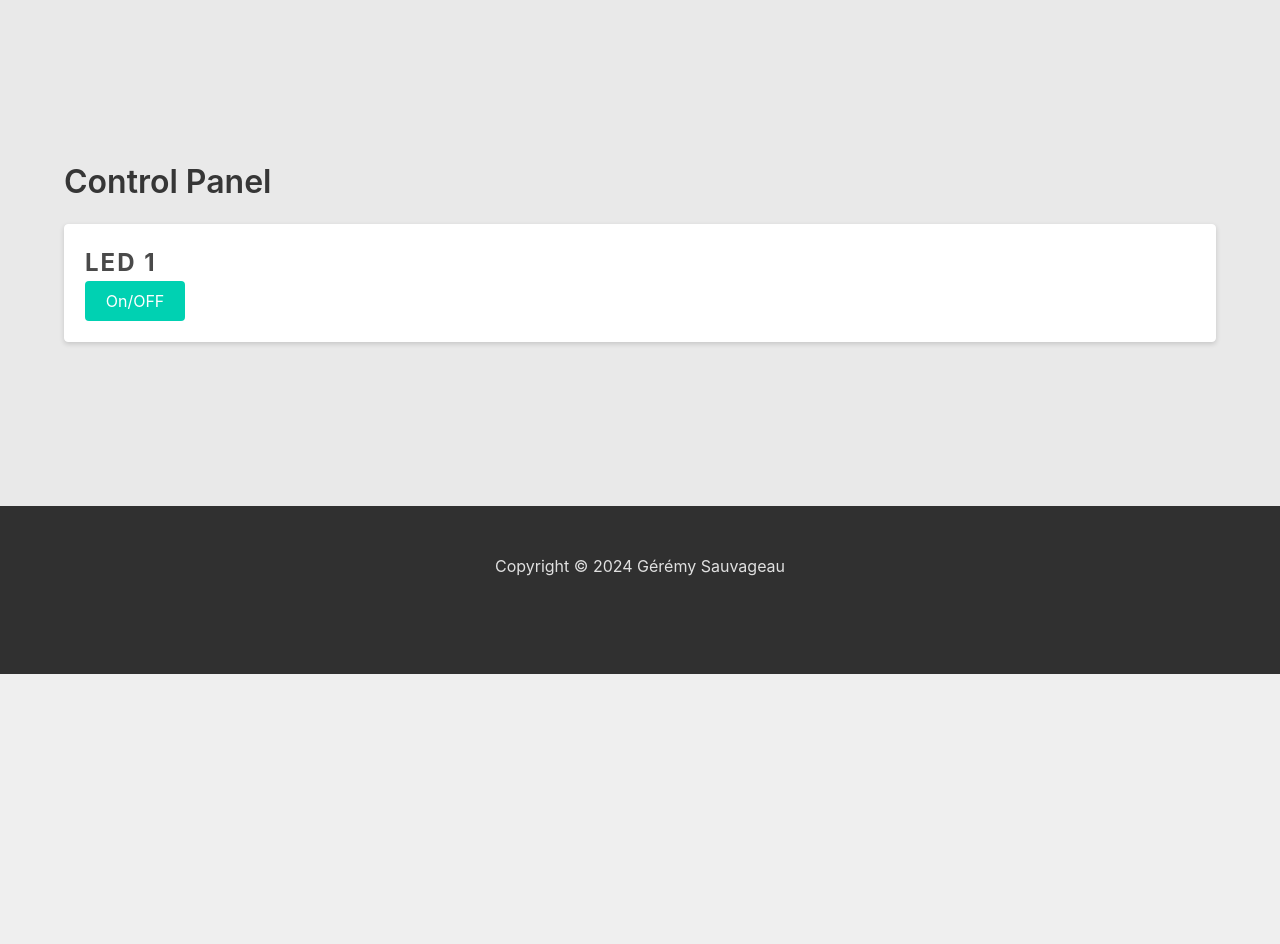
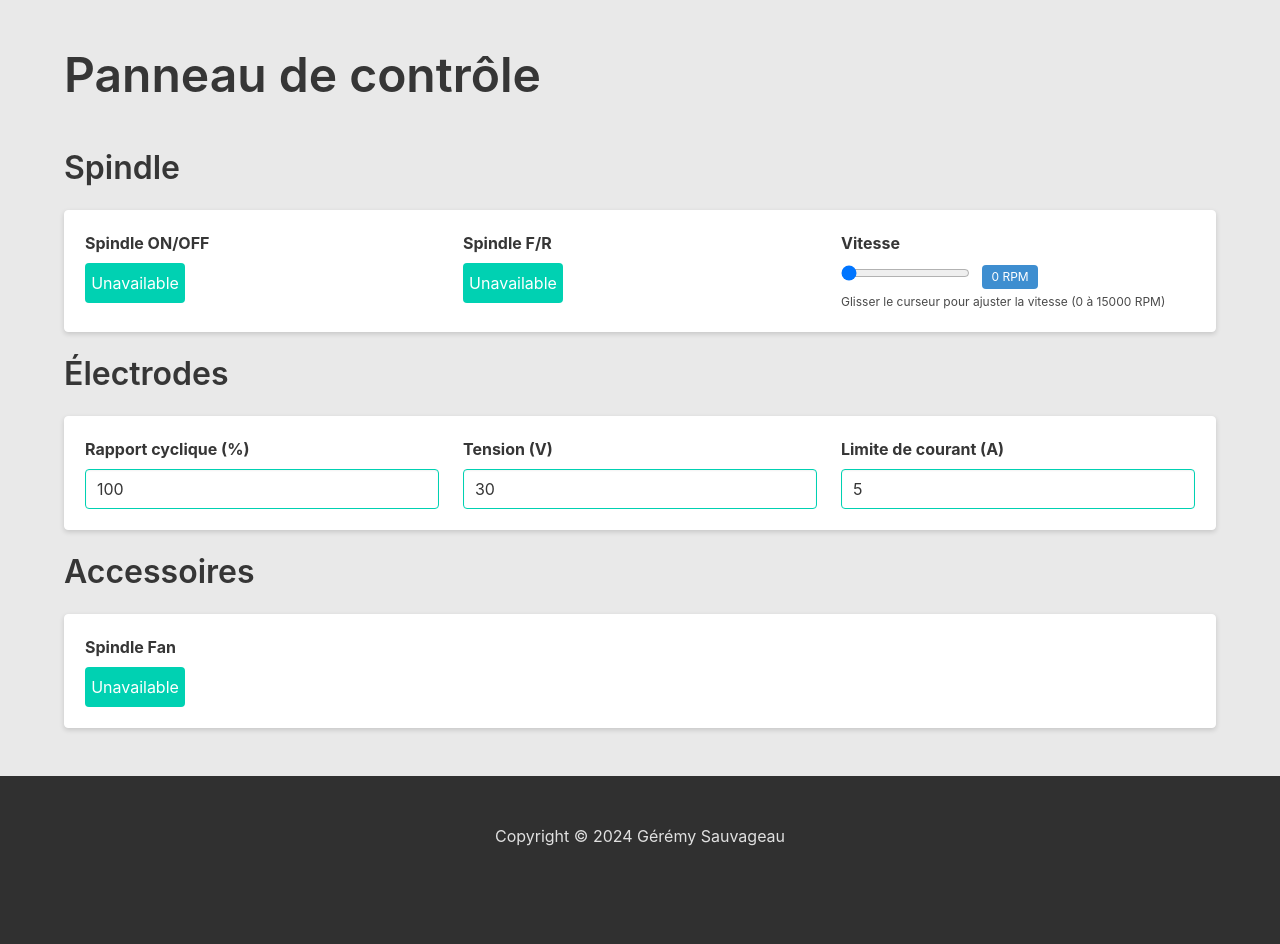
Before and after one commit to guimauve007/SACE-SW, a Flask app: page /control in a window 1280 px wide. Shown: the part 126-1070 px from the top of the page. Before the commit the page ends 800 px from the top, so only its background shows below. Run offline with Flask 3, Linux system fonts and the light colour scheme; some libraries are stand-ins or nearby versions.

Commit message:
update panneau de controle + front end

```diff
--- a/main.py
+++ b/main.py
@@ -12,7 +12,7 @@ socketio = SocketIO(app)
 client = mqtt.Client()
 
 # Connect to the MQTT broker
-client.connect("192.168.10.137", 1883, 60)
+client.connect("192.168.10.101", 1883, 60)
 
 client.subscribe("/led_state")
 
@@ -50,13 +50,13 @@ def home():
 def control():
     return render_template('control.html')
 
+@app.route('/status')
+def status():
+    return render_template('status.html')
+
 @app.route('/cameras')
 def cameras():
     return render_template('camera.html')
-
-@app.route('/success/<name>')
-def success(name):
-    return '<script>alert("Message: %s"); window.location = "/";</script>' % name
 
 @app.route('/message', methods=['POST', 'GET'])
 def login():
--- a/templates/control.html
+++ b/templates/control.html
@@ -1,17 +1,72 @@
 <html lang="en">
   {% include 'head.html' %}
-   <body>
+  <body>
     {% include 'header.html' %}
 
     <section class="section">
       <div class="container">
-          <h1 class="title">Control Panel</h1>
-          <div class="button-container">
-            <h2 class="button-title">LED 1</h2>
-            <input id="led-button" type="button" value="On/OFF" class="button is-primary led-button">
+        <h1 class="title is-1">Panneau de contrôle</h1>
+        <br>
+        <h1 class="title is-3">Spindle</h1>
+        <div class="button-container">
+          <div class="columns is-multiline">
+            <div class="column is-one-third">
+              <label class="label">Spindle ON/OFF</label>
+              <input id="led-button1" type="button" value="Unavailable" class="button is-primary led-button is-fullwidth">
+            </div>
+
+            <div class="column is-one-third">
+              <label class="label">Spindle F/R</label>
+              <input id="led-button2" type="button" value="Unavailable" class="button is-primary led-button is-fullwidth">
+            </div>
+
+            <div class="column is-one-third">
+              <label class="label">Vitesse</label>
+              <div class="control">
+                <input id="spindle-speed" type="range" min="0" max="15000" value="0" class="slider is-fullwidth" oninput="updateSpeedDisplay(this.value)">
+                <span id="speed-display" class="tag is-info ml-2">0 RPM</span>
+              </div>
+              <p class="help">Glisser le curseur pour ajuster la vitesse (0 à 15000 RPM)</p>
+            </div>
+
+
           </div>
+        </div>
+        <br>
+        <h1 class="title is-3">Électrodes</h1>
+        <div class="button-container">
+          <div class="columns is-multiline">
+            <div class="column is-one-third">
+              <label class="label">Rapport cyclique (%)</label>
+              <input id="duty-cycle" type="number" min="0" max="100" value="100" class="input is-primary is-fullwidth">
+            </div>
+
+            <div class="column is-one-third">
+              <label class="label">Tension (V)</label>
+              <input id="voltage" type="number" min="0" max="100" value="30" class="input is-primary is-fullwidth">
+            </div>
+
+            <div class="column is-one-third">
+              <label class="label">Limite de courant (A)</label>
+              <input id="current" type="number" min="0" max="10" value="5" class="input is-primary is-fullwidth">
+            </div>
+          </div>
+        </div>
+
+        <br>
+        <h1 class="title is-3">Accessoires</h1>
+        <div class="button-container">
+          <div class="columns is-multiline">
+            <div class="column is-one-quarter">
+              <label class="label">Spindle Fan</label>
+              <input id="led-button" type="button" value="Unavailable" class="button is-primary led-button is-fullwidth">
+            </div>
+          </div>
+        </div>
       </div>
-  </section>
+    </section>
+
+
 
 
     {% include 'footer.html' %}
@@ -37,6 +92,10 @@
           socket.emit('button_pressed');
           console.log('button clicked');
       });
+
+      function updateSpeedDisplay(value) {
+        document.getElementById('speed-display').innerText = value + ' RPM';
+      }
     </script>
 
    </body>
```
Also changed, not shown: static/css/styles.css (+0 -7 lines), templates/index.html (+3 -12 lines), templates/status.html (added, +17 -0 lines).
